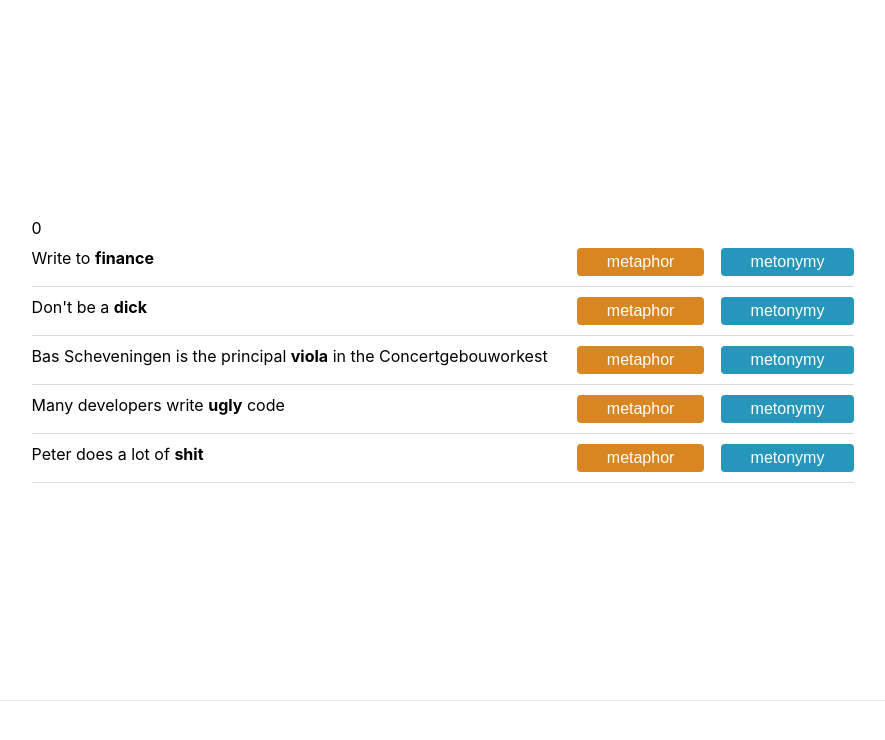
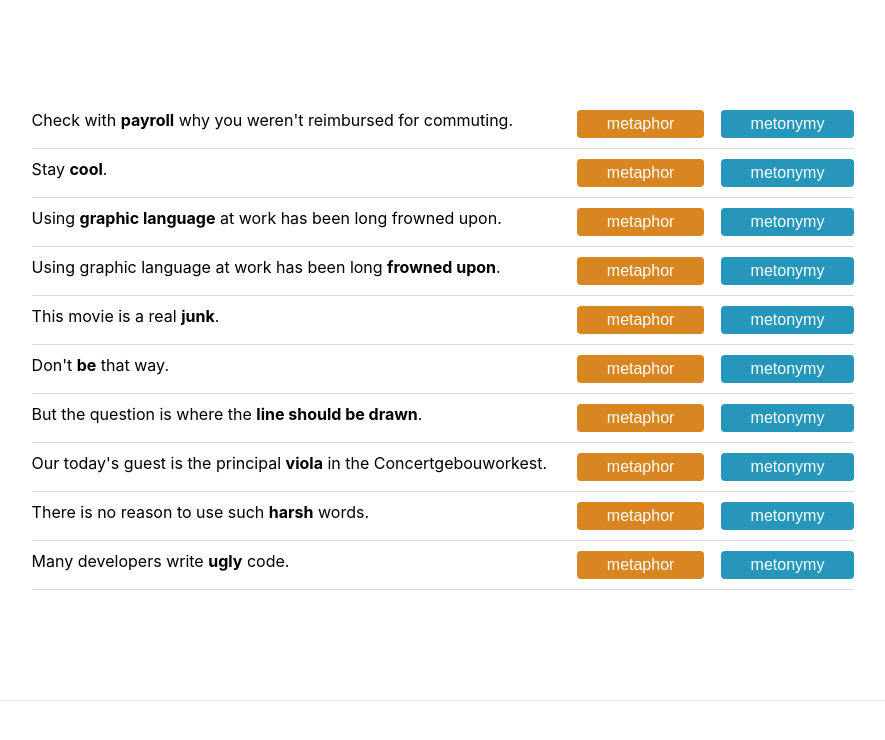
Before and after one commit to lstanisavljevic/kviz, a Next.js app: page / in a window 1280 px wide. Shown: the top 740 px of the page, without its empty margins (197-1082 px from the left). Built offline with nearby package versions, Linux system fonts and the light colour scheme.

Commit message:
Add more content

```diff
--- a/src/components/kviz/Kviz.tsx
+++ b/src/components/kviz/Kviz.tsx
@@ -41,7 +41,6 @@ const Kviz = () => {
   const options = ['metaphor', 'metonymy']
   return (
     <div className={styles.kviz}>
-      <div>{answersCount}</div>
       {content.map((row) => {
         const { example, solution, explanation, status, outcome } = row
         const statusClassName = status ? 'selected' : 'unselected'
--- a/src/components/kviz/kviz.json
+++ b/src/components/kviz/kviz.json
@@ -2,56 +2,64 @@
   "kviz": [
     [
       {
-        "example": "Write to __finance__",
+        "example": "Check with __payroll__ why you weren't reimbursed for commuting.",
         "solution": "metonymy",
-        "explanation": "This is a metonymy because we __relate__ a department in a company to what this department does"
+        "explanation": "we __relate__ a department in a company to what this department does",
+        "model": "performer for action"
       },
       {
-        "example": "Don't be a __dick__",
+        "example": "Stay __cool__.",
         "solution": "metaphor",
-        "explanation": "This is a metaphor because we __compare__ person to something ugly and unpleasant"
+        "explanation": "we __compare__ coolness with calmness",
+        "model": "temper is temperature"
       },
       {
-        "example": "Bas Scheveningen is the principal __viola__ in the Concertgebouworkest",
+        "example": "Using __graphic language__ at work has been long frowned upon.",
         "solution": "metonymy",
-        "explanation": "This is a metonymy because we __relate__ an instrumentalist to the instrument he plays"
+        "explanation": "we __relate__ visual explicitness to verbal one",
+        "model": "visual for verbal"
       },
       {
-        "example": "Many developers write __ugly__ code",
-        "solution": "metaphor",
-        "explanation": "This is a metaphor because we __compare__ readability or maintainability of code with beauty"
+        "example": "Using graphic language at work has been long __frowned upon__.",
+        "solution": "metonymy",
+        "explanation": "we __relate__ a certain face gesture to the usual meaning of that gesture",
+        "model": "gesture for meaning"
       },
       {
-        "example": "Peter does a lot of __shit__",
+        "example": "This movie is a real __junk__.",
         "solution": "metaphor",
-        "explanation": "This is a metaphor because we __compare__ what one does with something"
-      }
-    ],
-    [
-      {
-        "example": "Bas Scheveningen is the principal __viola__ in the Concertgebouworkest",
-        "solution": "metonymy",
-        "explanation": "This is a metonymy because we __relate__ an instrumentalist to the instrument he plays"
+        "explanation": "we __compare__ the movie to domestic junk in terms of worthiness",
+        "model": "creation is every-day life"
       },
       {
-        "example": "Don't be a __dick__",
-        "solution": "metaphor",
-        "explanation": "This is a metaphor because we __compare__ person to something ugly and unpleasant"
+        "example": "Don't __be__ that way.",
+        "solution": "metonymy",
+        "explanation": "we __relate__ a person to that person's behaviour",
+        "model": "person for behaviour"
       },
       {
-        "example": "Many developers write __ugly__ code",
+        "example": "But the question is where the __line should be drawn__.",
         "solution": "metaphor",
-        "explanation": "This is a metaphor because we __compare__ readability or maintainability of code with beauty"
+        "explanation": "we __compare__ a graphical line, often used as delimiter, to the limit in general",
+        "model": "visual is semantic"
       },
       {
-        "example": "Write to __finance__",
+        "example": "Our today's guest is the principal __viola__ in the Concertgebouworkest.",
         "solution": "metonymy",
-        "explanation": "This is a metonymy because we __relate__ a department in a company to what this department does"
+        "explanation": "we __relate__ an instrumentalist to the instrument he plays",
+        "model": "worker for tool"
       },
       {
-        "example": "Peter does a lot of __shit__",
+        "example": "There is no reason to use such __harsh__ words.",
         "solution": "metaphor",
-        "explanation": "This is a metaphor because we __compare__ what one does with something"
+        "explanation": "we __compare__ harshness of certain words to physical harshness",
+        "model": "language is physical world"
+      },
+      {
+        "example": "Many developers write __ugly__ code.",
+        "solution": "metaphor",
+        "explanation": "we __compare__ quality, readability or maintainability of code with beauty",
+        "model": "quality is beauty"
       }
     ]
   ]
```
